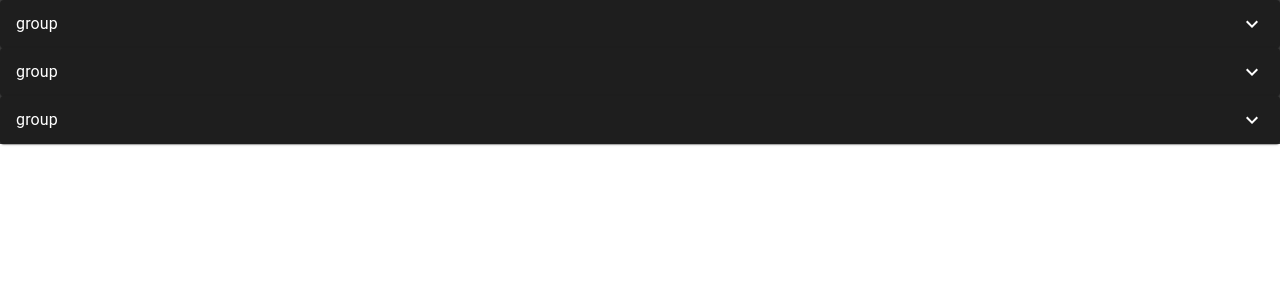
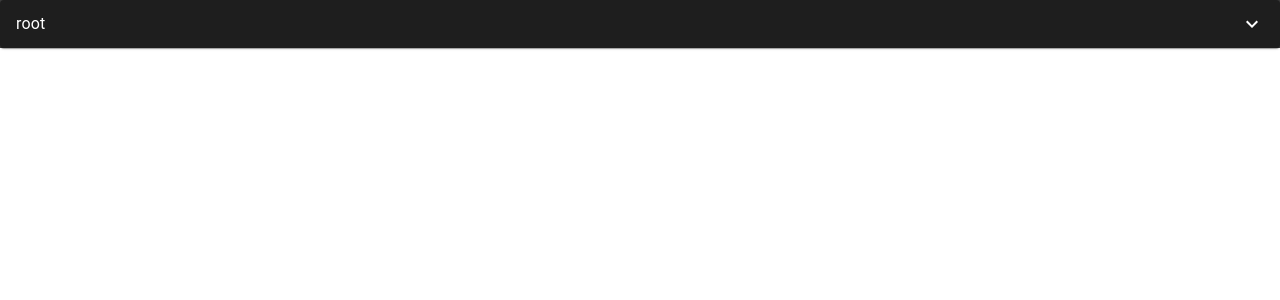
Before and after one commit to forfsoft/JsonEditor, a React (Create React App) app: page / in a window 1280 px wide. Shown: the top 300 px of the page. Built offline with nearby package versions, Linux system fonts and the light colour scheme.

Commit message:
component update

```diff
--- a/src/components/JsonEditor.js
+++ b/src/components/JsonEditor.js
@@ -11,6 +11,16 @@ const jsonData = {
 
 const jsonSchema = {
   "title": "root",
+  "type": "object",
+  "properties": {
+    "latitude": {
+      "title": "number test",
+      "type": "number",
+      "minimum": -90,
+      "maximum": 90
+    },
+    "longitude": {
+      "title": "list",
       "type": "array",
       "minItems": 1,
       "maxItems": 3,
@@ -19,16 +29,16 @@ const jsonSchema = {
         "type": "object",
         "properties": {
           "latitude": {
-        "title": "number1",
+            "title": "number test",
             "type": "number",
             "minimum": -90,
             "maximum": 90
           },
           "longitude": {
-        "title": "number2",
-        "type": "number",
-        "minimum": -180,
-        "maximum": 180
+            "title": "string test",
+            "type": "string"
+          }
+        }
       }
     }
   }
--- a/src/components/editors/array.js
+++ b/src/components/editors/array.js
@@ -1,31 +1,5 @@
 import * as React from 'react';
 import JsonFormBuilder from './formbuilder'
-
-
-const jsonSchema = {
-    "title": "root",
-    "type": "array",
-    "minItems": 1,
-    "maxItems": 3,
-    "items": {
-      "type": "object",
-      "properties": {
-        "latitude": {
-          "title": "number1",
-          "type": "number",
-          "minimum": -90,
-          "maximum": 90
-        },
-        "longitude": {
-          "title": "number2",
-          "type": "number",
-          "minimum": -180,
-          "maximum": 180
-        }
-      }
-    }
-  }
-
 
 export default function JsonArrayEdit(props) {
     function loopBuild(schema, data) {
@@ -35,7 +9,7 @@ export default function JsonArrayEdit(props) {
             components.push(<JsonFormBuilder schema={schema.items} data={data} />)
         } else {
             for (var i = 0; i < schema.maxItems; i++) {
-                components.push(<JsonFormBuilder schema={schema.items} data={data} />)
+                components.push(<JsonFormBuilder schema={schema.items} data={data} index={i} />)
             }
         }
         return components;
--- a/src/components/editors/formbuilder.js
+++ b/src/components/editors/formbuilder.js
@@ -6,16 +6,16 @@ import JsonArrayEdit from './array'
 
 export default function JsonFormBuilder(props) {
 
-    function createForm(schema, data) {
+    function createForm(index, schema, data) {
         console.log('create form:', schema)
         if (schema.type == 'number') {
-            return (<JsonNumberEdit schema={schema} data={data} />)
+            return (<JsonNumberEdit index={index} schema={schema} data={data} />)
         }
         else if (schema.type == 'string') {
-            return (<JsonStringEdit schema={schema} data={data} />)
+            return (<JsonStringEdit index={index} schema={schema} data={data} />)
         }
         else if (schema.type == 'object') {
-            return (<JsonObjectEdit schema={schema} data={data} />)
+            return (<JsonObjectEdit index={index} schema={schema} data={data} />)
         }
         else if (schema.type == 'array') {
             return (<JsonArrayEdit schema={schema} data={data} />)
@@ -25,7 +25,7 @@ export default function JsonFormBuilder(props) {
 
     return (
         <div>
-            {createForm(props.schema, props.data)}
+            {createForm(props.index, props.schema, props.data)}
         </div>
     );
 }
--- a/src/components/editors/number.js
+++ b/src/components/editors/number.js
@@ -2,21 +2,37 @@ import * as React from 'react';
 import AccordionDetails from '@mui/material/AccordionDetails';
 import Typography from '@mui/material/Typography';
 import Slider from '@mui/material/Slider';
+import Stack from '@mui/material/Stack';
+import Box from '@mui/material/Box';
+import Container from '@mui/material/Container';
+import TextField from '@mui/material/TextField';
 
 export default function JsonNumberEdit(props) {
+    const rootStyle = {
+        width: "100%"
+      };
+
+    const titleStyle = {
+        width: "20%",
+        paddingLeft: "10px",
+        textAlign: "left"
+      };
+
+    const bodyStyle = {
+        width: "70%"
+      };
 
     return (
         <AccordionDetails>
-            <Typography>
-                <div>{props.schema.title}</div>
-                <Slider
-                    defaultValue={props.value}
-                    step={1}
-                    marks
-                    min={0}
-                    max={100}
-                    valueLabelDisplay="auto" />
-            </Typography>
+            <TextField
+                fullWidth
+                id="outlined-required"
+                label={props.schema.title}
+                type="number"
+                InputLabelProps={{ shrink: true }}
+                size="small"
+            />
+            {/* <Slider aria-valuetext='asdf' defaultValue={props.value} step={1} marks min={0} max={100} valueLabelDisplay="auto" /> */}
         </AccordionDetails>
     );
 }
--- a/src/components/editors/object.js
+++ b/src/components/editors/object.js
@@ -5,40 +5,22 @@ import Typography from '@mui/material/Typography';
 import ExpandMoreIcon from '@mui/icons-material/ExpandMore';
 import JsonFormBuilder from './formbuilder'
 
-const jsonSchema = {
-    "title": "root",
-    "type": "array",
-    "minItems": 1,
-    "maxItems": 3,
-    "items": {
-      "title": "group",
-      "type": "object",
-      "properties": {
-        "latitude": {
-          "title": "number1",
-          "type": "number",
-          "minimum": -90,
-          "maximum": 90
-        },
-        "longitude": {
-          "title": "number2",
-          "type": "number",
-          "minimum": -180,
-          "maximum": 180
+export default function JsonObjectEdit(props) {
+  function loopBuild(index, properties, data) {
+    var components = [];
+    for (var key in properties) {
+      console.log('object loop count:', key, properties[key])
+      components.push(<JsonFormBuilder index={index} schema={properties[key]} data={data} />)
     }
-      }
-    }
+    return components;
   }
 
-
-export default function JsonObjectEdit(props) {
-    function loopBuild(properties, data) {
-        var components = [];
-        for(var key in properties){
-            console.log('object loop count:', key, properties[key])
-            components.push(<JsonFormBuilder schema={properties[key]} data={data} />)
+  function groupName() {
+    var outputName = props.schema.title;
+    if (undefined != props.index) {
+      outputName += "-" + props.index;
     }
-        return components;
+    return outputName;
   }
 
   return (
@@ -49,9 +31,9 @@ export default function JsonObjectEdit(props) {
             expandIcon={<ExpandMoreIcon />}
             aria-controls="panel1a-content"
             id="panel1a-header">
-                      <Typography>{props.schema.title}</Typography>
+            <Typography>{groupName()}</Typography>
           </AccordionSummary>
-                {loopBuild(props.schema.properties, props.data)}
+          {loopBuild(props.index, props.schema.properties, props.data)}
         </Accordion>
       </div>
     </div>
--- a/src/components/editors/string.js
+++ b/src/components/editors/string.js
@@ -7,9 +7,13 @@ export default function JsonStringEdit(props) {
 
     return (
         <AccordionDetails>
-            <Typography>
-                <TextField id="outlined-basic" label="object input" variant="outlined" />
-            </Typography>
+            <TextField
+                fullWidth
+                id="outlined-required"
+                label={props.schema.title}
+                InputLabelProps={{ shrink: true }}
+                size="small"
+            />
         </AccordionDetails>
     );
 }
```
Lines whose indentation alone changed are shown as unchanged.
